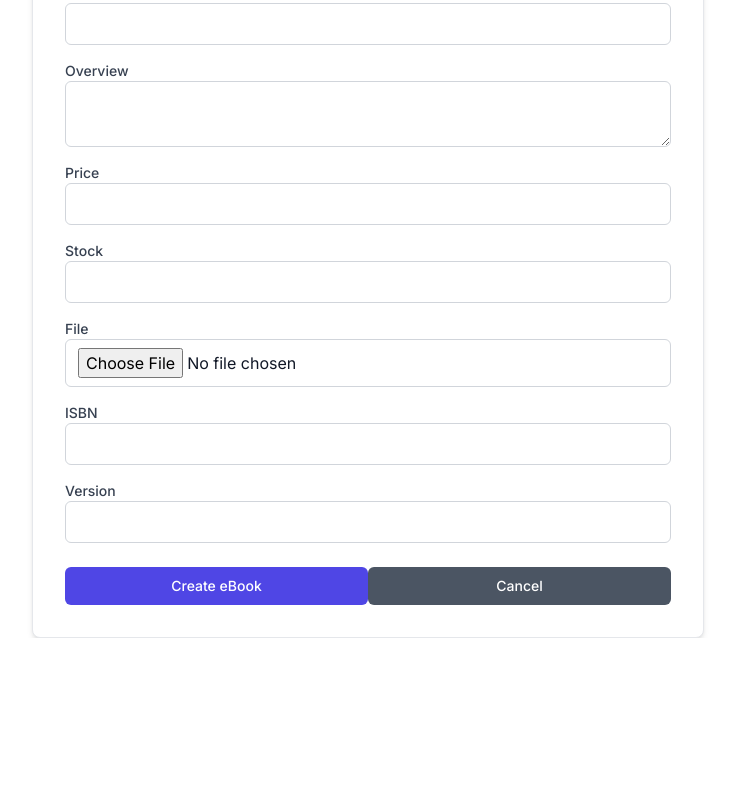
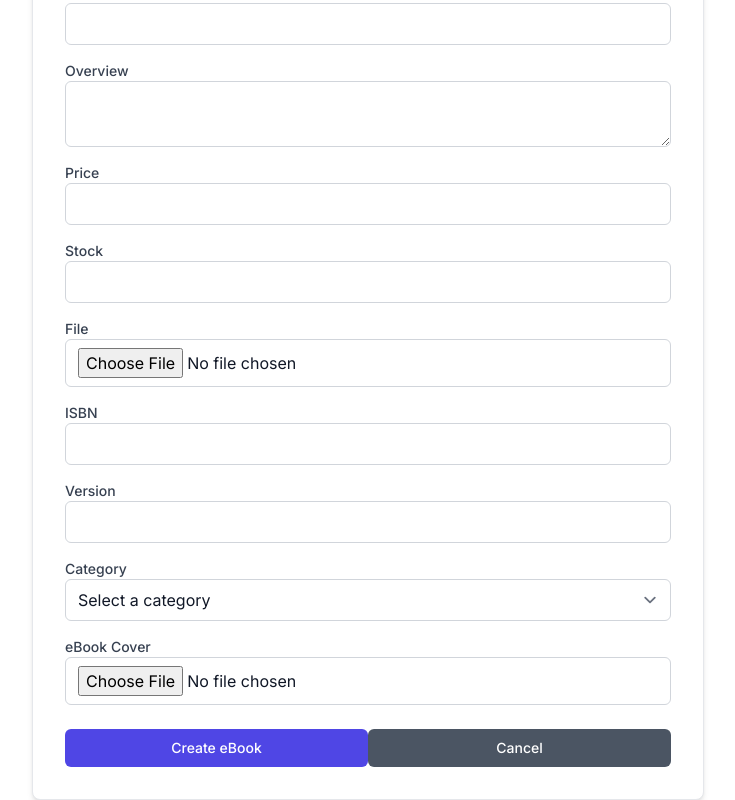
Before and after one commit to davidps79/frontend_digital_leaf, a Next.js app: page /addEbook in a window 1280 px wide. Shown: the part 288-1088 px from the top of the page, without its empty margins (272-1007 px from the left). Before the commit the page ends 926 px from the top, so only its background shows below. Built offline with nearby package versions, Linux system fonts and the light colour scheme.

Commit message:
Change ebook's pages to add category and image cover

```diff
--- a/app/EbookDetails.tsx
+++ b/app/EbookDetails.tsx
@@ -5,25 +5,42 @@ import { IconShoppingBagPlus, IconBookmark, IconStar, IconStarFilled } from '@ta
 import { InfoEbook } from '@/lib/ebook';
 import Link from 'next/link';
 import apiClient from '@/app/API/apiClient';
+import { downloadEbookCover } from './crudImageEbook/downloadEbookCover';
+import Image from 'next/image'
 
 const EbookDetails = ({ ebookId }: { ebookId: string }) => {
     const [ebook, setEbook] = useState<InfoEbook|null>(null);
+    const [filePath, setFilePath] = useState("");
 
     useEffect(() => {
         const fetchEbook = async () => {
             const res = await apiClient.get("ebooks/info/" + ebookId);
+            console.log(res.data);
             setEbook(res.data);
         }
 
         fetchEbook();
     }, [])
 
+    useEffect(() => {
+        async function fetchImage() {
+            if (ebook) {
+                downloadEbookCover(ebook.ebookCover).then((value) => {
+                    if (value) {
+                        setFilePath(URL.createObjectURL(value));
+                    }
+                });
+            }
+        }
+        fetchImage();
+    }, [ebook]);
+
     if (!ebook) return <>...</>
 
     return (
         <>
             <div className='max-h-[80vh] h-full bg-neutral-100 p-2 flex items-center justify-center'>
-                <img src="/cover.jpeg" className='max-h-[80%]'></img>
+                <Image alt={ebook.title} className='max-h-[80%]' width={0} height={0} src={filePath} />
             </div>
 
             <div className="ml-12 flex flex-col gap-8">
@@ -88,6 +105,11 @@ const EbookDetails = ({ ebookId }: { ebookId: string }) => {
                         <h5 className='text-sm font-semibold'># Edición</h5>
                         <p>{ebook.version}</p>
                     </div>
+
+                    <div className='flex flex-col'>
+                        <h5 className='text-sm font-semibold'>Categoría</h5>
+                        <p>{ebook.category}</p>
+                    </div>
                 </div>
             </div>
         </>
--- a/app/addEbook/page.jsx
+++ b/app/addEbook/page.jsx
@@ -4,6 +4,7 @@ import { useRouter } from 'next/navigation';
 import { jwtDecode } from 'jwt-decode';
 import { addEbook } from '../API/api';
 import { uploadEbook } from '@/crudEbok/uploadEbook';
+import { uploadEbookCover } from '../crudImageEbook/uploadEbookCover';
 
 export default function CreateEbookPage() {
   const [formData, setFormData] = useState({
@@ -16,13 +17,15 @@ export default function CreateEbookPage() {
     isbn: '',
     version: '',
     rating: '',
+    category: '',
+    ebookCover: '',
   });
   const [error, setError] = useState('');
   const router = useRouter();
 
   const handleChange = (e) => {
     const { name, value, files } = e.target;
-    if (name === 'fileData') {
+    if (name === 'fileData' || name === 'ebookCover') {
       setFormData({
         ...formData,
         [name]: files[0],
@@ -44,6 +47,8 @@ export default function CreateEbookPage() {
 
       const dataEbook = await uploadEbook(formData.title, formData.fileData);
 
+      const dataCover = await uploadEbookCover(formData.ebookCover);
+
       const ebookData = {
         title: formData.title,
         publisher: formData.publisher,
@@ -55,6 +60,8 @@ export default function CreateEbookPage() {
         isbn: formData.isbn,
         version: formData.version,
         rating: 0,
+        category: formData.category,
+        ebookCover:dataCover.path,
       };
 
       console.log(ebookData);
@@ -171,6 +178,37 @@ export default function CreateEbookPage() {
                 onChange={handleChange}
               />
             </div>
+            <div>
+              <label htmlFor="category" className="block text-sm font-medium text-gray-700">Category</label>
+              <select
+                id="category"
+                name="category"
+                required
+                className="relative block w-full px-3 py-2 border border-gray-300 placeholder-gray-500 text-gray-900 rounded-md focus:outline-none focus:ring-indigo-500 focus:border-indigo-500"
+                value={formData.category}
+                onChange={handleChange}
+              >
+                <option value="">Select a category</option>
+                <option value="Fantasia">Fantasia</option>
+                <option value="Comedia">Comedia</option>
+                <option value="Horror">Horror</option>
+                <option value="Historia">Historia</option>
+                <option value="Ciencia Ficcion">Ciencia Ficcion</option>
+                <option value="Romance">Romance</option>
+                <option value="Misterio">Misterio</option>
+              </select>
+            </div>
+            <div>
+              <label htmlFor="ebookCover" className="block text-sm font-medium text-gray-700">eBook Cover</label>
+              <input
+                id="ebookCover"
+                name="ebookCover"
+                type="file"
+                required
+                className="relative block w-full px-3 py-2 border border-gray-300 placeholder-gray-500 text-gray-900 rounded-md focus:outline-none focus:ring-indigo-500 focus:border-indigo-500"
+                onChange={handleChange}
+              />
+            </div>
           </div>
           <div className="flex items-center justify-between">
             <button
--- /dev/null
+++ b/app/crudImageEbook/downloadEbookCover.js
@@ -0,0 +1,15 @@
+import supabase from "@/app/supabaseConfig/supabaseClient";
+
+export async function downloadEbookCover(imagePath){
+    const { data, error } = await supabase
+    .storage
+    .from('cover-bucket')
+    .download(`${imagePath}`);
+
+    if(error){
+        console.log('Error al obtener la imagen ', error)
+        return null;
+    }
+
+    return data;
+}
--- /dev/null
+++ b/app/crudImageEbook/uploadEbookCover.js
@@ -0,0 +1,15 @@
+import supabase from "@/app/supabaseConfig/supabaseClient";
+
+export async function uploadEbookCover(image){
+    const { data, error } = await supabase
+    .storage
+    .from('cover-bucket')
+    .upload(`${image.name}`, image);
+
+    if (error) {
+        console.error("Error details:",error);
+        throw new Error(`Failed to upload image cover: ${error.message}`);
+    }
+
+    return data;
+}
--- a/lib/ebook.ts
+++ b/lib/ebook.ts
@@ -9,4 +9,6 @@ export type InfoEbook = {
     isbn: string;
     version: string;
     rating: number;
+    category:string;
+    ebookCover:string;
 }
```
